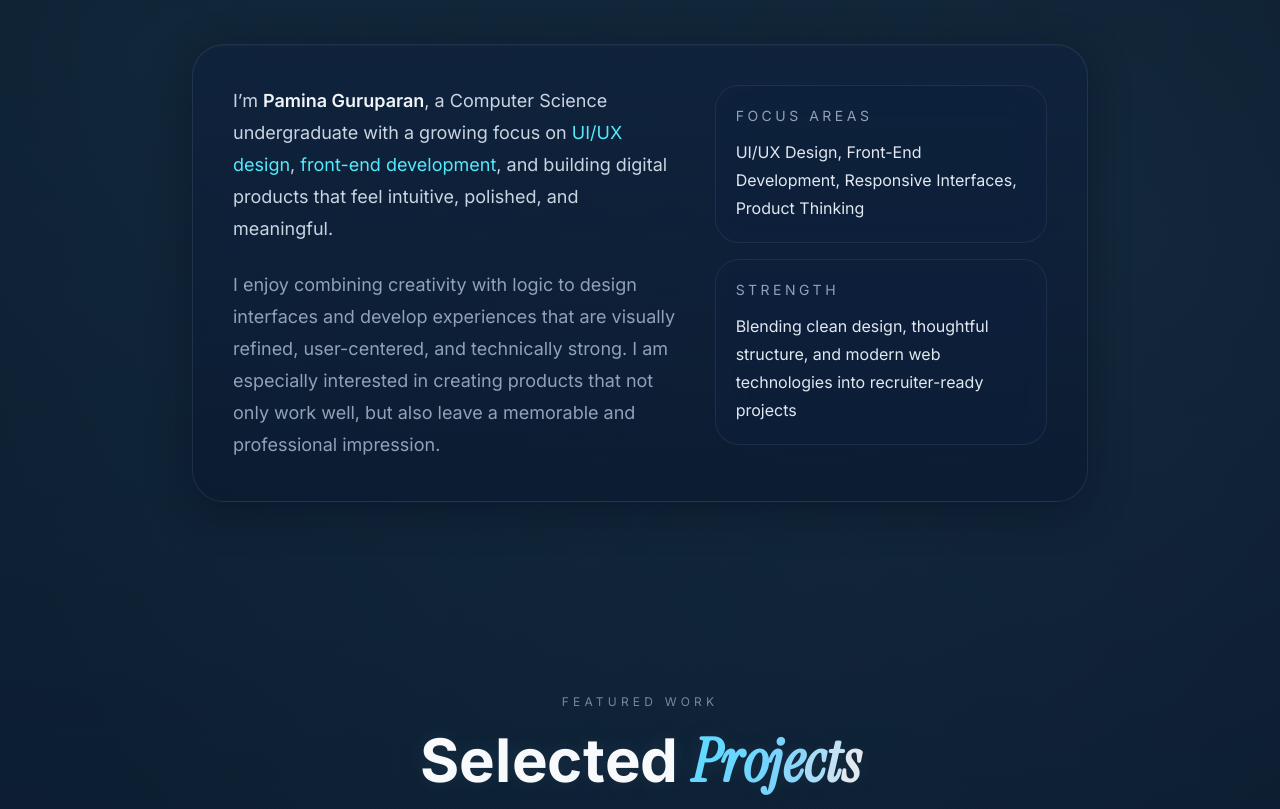
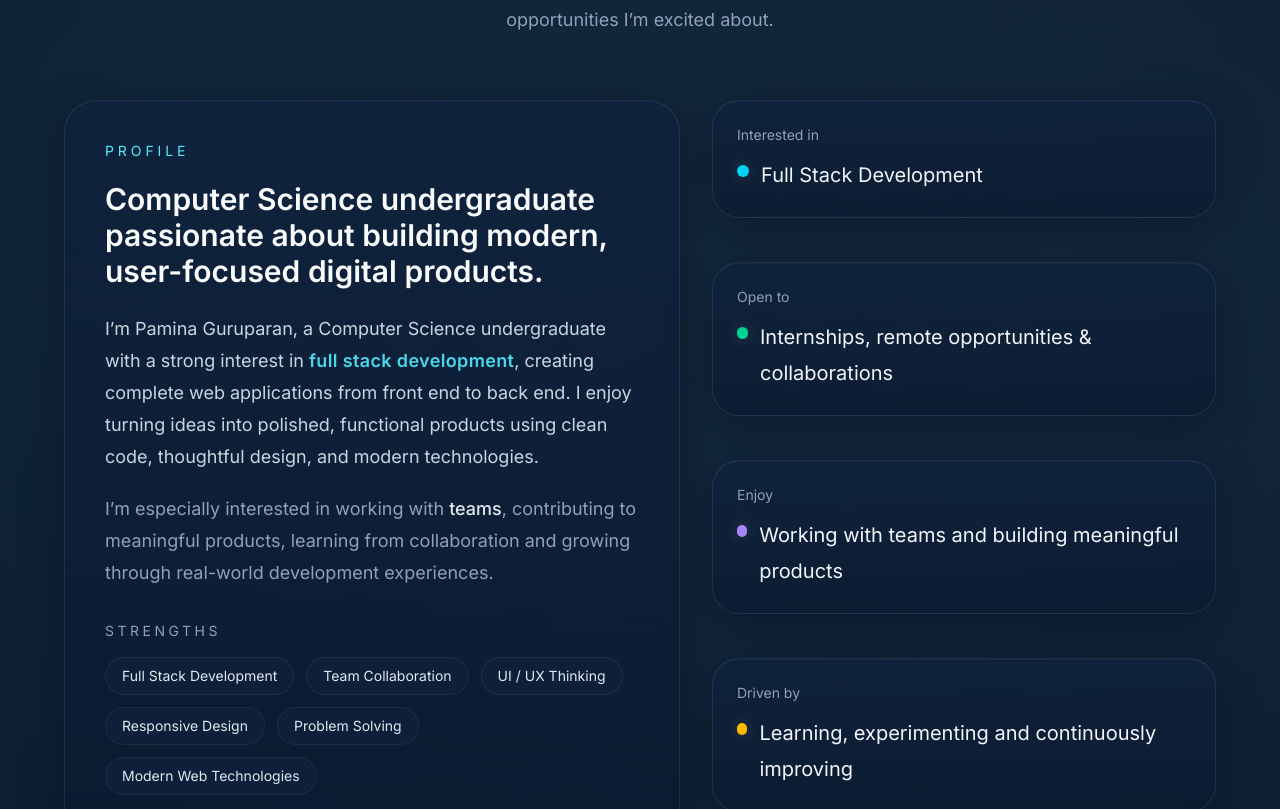
Before and after one commit to pamina-guru/pamina-portfolio, a React (Vite) app: page / in a window 1280 px wide. Shown: the part 1245-2054 px from the top of the page. Built offline with nearby package versions, Linux system fonts and the light colour scheme.

Commit message:
Modified about section

```diff
--- a/src/components/About.jsx
+++ b/src/components/About.jsx
@@ -1,8 +1,41 @@
+import { motion } from "framer-motion";
 import LetterReveal from "./LetterReveal";
 import GradientTypeReveal from "./GradientTypeReveal";
 import ScrollReveal from "./ScrollReveal";
 
 function About() {
+  const highlights = [
+    {
+      title: "Interested in",
+      content: "Full Stack Development",
+      dotColor: "bg-cyan-400",
+    },
+    {
+      title: "Open to",
+      content: "Internships, remote opportunities & collaborations",
+      dotColor: "bg-emerald-400",
+    },
+    {
+      title: "Enjoy",
+      content: "Working with teams and building meaningful products",
+      dotColor: "bg-violet-400",
+    },
+    {
+      title: "Driven by",
+      content: "Learning, experimenting and continuously improving",
+      dotColor: "bg-amber-400",
+    },
+  ];
+
+  const strengths = [
+    "Full Stack Development",
+    "Team Collaboration",
+    "UI / UX Thinking",
+    "Responsive Design",
+    "Problem Solving",
+    "Modern Web Technologies",
+  ];
+
   return (
     <section id="about" className="section-shell scroll-mt-32 px-6 py-24">
       <ScrollReveal className="mx-auto max-w-6xl">
@@ -15,53 +48,83 @@ function About() {
               <GradientTypeReveal text="Me" delay={0.18} speed={0.05} />
             </span>
           </h2>
+
+          <p className="mx-auto mt-6 max-w-2xl text-lg leading-8 text-slate-400">
+            A quick snapshot of who I am, what I enjoy building, and the kind of
+            opportunities I’m excited about.
+          </p>
         </div>
 
-        <div className="section-card mx-auto max-w-4xl rounded-[2rem] p-8 md:p-10">
-          <div className="grid gap-8 md:grid-cols-[1.15fr_0.85fr] md:items-start">
-            <div>
-              <p className="text-lg leading-8 text-slate-300">
-                I’m{" "}
-                <span className="font-semibold text-slate-100">
-                  Pamina Guruparan
-                </span>
-                , a Computer Science undergraduate with a growing focus on
-                <span className="text-cyan-300"> UI/UX design</span>,
-                <span className="text-cyan-300"> front-end development</span>,
-                and building digital products that feel intuitive, polished, and
-                meaningful.
+        <div className="grid gap-8 lg:grid-cols-[1.1fr_0.9fr]">
+          <motion.div
+            whileHover={{ y: -4 }}
+            className="section-card rounded-[2rem] p-8 md:p-10"
+          >
+            <p className="text-sm uppercase tracking-[0.28em] text-cyan-300">
+              Profile
+            </p>
+
+            <h3 className="mt-5 text-2xl font-semibold text-slate-50 md:text-3xl">
+              Computer Science undergraduate passionate about building modern,
+              user-focused digital products.
+            </h3>
+
+            <p className="mt-6 text-base leading-8 text-slate-300 md:text-lg">
+              I’m Pamina Guruparan, a Computer Science undergraduate with a
+              strong interest in{" "}
+              <span className="font-semibold text-cyan-300/90 tracking-[0.02em]">
+                full stack development
+              </span>
+              , creating complete web applications from front end to back end. I
+              enjoy turning ideas into polished, functional products using clean
+              code, thoughtful design, and modern technologies.
+            </p>
+
+            <p className="mt-5 text-base leading-8 text-slate-400 md:text-lg">
+              I’m especially interested in working with{" "}
+              <span className="font-medium text-slate-200">teams</span>,
+              contributing to meaningful products, learning from collaboration
+              and growing through real-world development experiences.
+            </p>
+
+            <div className="mt-8">
+              <p className="text-sm uppercase tracking-[0.25em] text-slate-400">
+                Strengths
               </p>
 
-              <p className="mt-6 text-lg leading-8 text-slate-400">
-                I enjoy combining creativity with logic to design interfaces and
-                develop experiences that are visually refined, user-centered,
-                and technically strong. I am especially interested in creating
-                products that not only work well, but also leave a memorable and
-                professional impression.
-              </p>
-            </div>
-
-            <div className="grid gap-4">
-              <div className="soft-card rounded-3xl p-5">
-                <p className="text-sm uppercase tracking-[0.25em] text-slate-400">
-                  Focus Areas
-                </p>
-                <p className="mt-3 text-base leading-7 text-slate-200">
-                  UI/UX Design, Front-End Development, Responsive Interfaces,
-                  Product Thinking
-                </p>
-              </div>
-
-              <div className="soft-card rounded-3xl p-5">
-                <p className="text-sm uppercase tracking-[0.25em] text-slate-400">
-                  Strength
-                </p>
-                <p className="mt-3 text-base leading-7 text-slate-200">
-                  Blending clean design, thoughtful structure, and modern web
-                  technologies into recruiter-ready projects
-                </p>
+              <div className="mt-4 flex flex-wrap gap-3">
+                {strengths.map((item, index) => (
+                  <span
+                    key={index}
+                    className="rounded-full border border-slate-700/40 bg-[#0f223d]/75 px-4 py-2 text-sm text-slate-200"
+                  >
+                    {item}
+                  </span>
+                ))}
               </div>
             </div>
+          </motion.div>
+
+          <div className="grid gap-5">
+            {highlights.map((item, index) => (
+              <ScrollReveal key={index} delay={index * 0.08} yOffset={24}>
+                <motion.div
+                  whileHover={{ y: -4, scale: 1.01 }}
+                  className="section-card rounded-[1.7rem] p-6"
+                >
+                  <p className="text-sm text-slate-400">{item.title}</p>
+
+                  <div className="mt-3 flex items-start gap-3">
+                    <span
+                      className={`mt-2 h-3 w-3 rounded-full ${item.dotColor} shadow-[0_0_14px_rgba(255,255,255,0.16)]`}
+                    />
+                    <p className="text-xl leading-9 text-slate-100">
+                      {item.content}
+                    </p>
+                  </div>
+                </motion.div>
+              </ScrollReveal>
+            ))}
           </div>
         </div>
       </ScrollReveal>
--- a/src/components/Hero.jsx
+++ b/src/components/Hero.jsx
@@ -75,10 +75,11 @@ function Hero() {
             variants={itemVariants}
             className="mt-8 max-w-2xl text-lg leading-8 text-slate-300 md:text-[1.12rem]"
           >
-            I build elegant, user-focused digital experiences with a strong
-            interest in UI/UX design, front-end development, and modern product
-            design. I enjoy transforming ideas into polished, intuitive, and
-            recruiter-ready web experiences.
+            Computer Science undergraduate with a strong passion for{" "}
+            <span className="font-semibold text-cyan-300/90 tracking-[0.02em]">
+              full stack development
+            </span>
+            , building complete web applications from front end to back end.
           </motion.p>
 
           <motion.div
--- a/src/components/Projects.jsx
+++ b/src/components/Projects.jsx
@@ -74,7 +74,7 @@ function Projects() {
           <p className="section-kicker mb-4 text-xs">Featured Work</p>
 
           <h2 className="section-heading-glow overflow-visible pb-5 text-4xl font-bold leading-[1.15] text-slate-50 sm:text-5xl md:text-6xl">
-            <LetterReveal text="Selected " />
+            <LetterReveal text="Featured " />
             <span className="instrument-serif">
               <GradientTypeReveal text="Projects" delay={0.2} speed={0.045} />
             </span>
```
